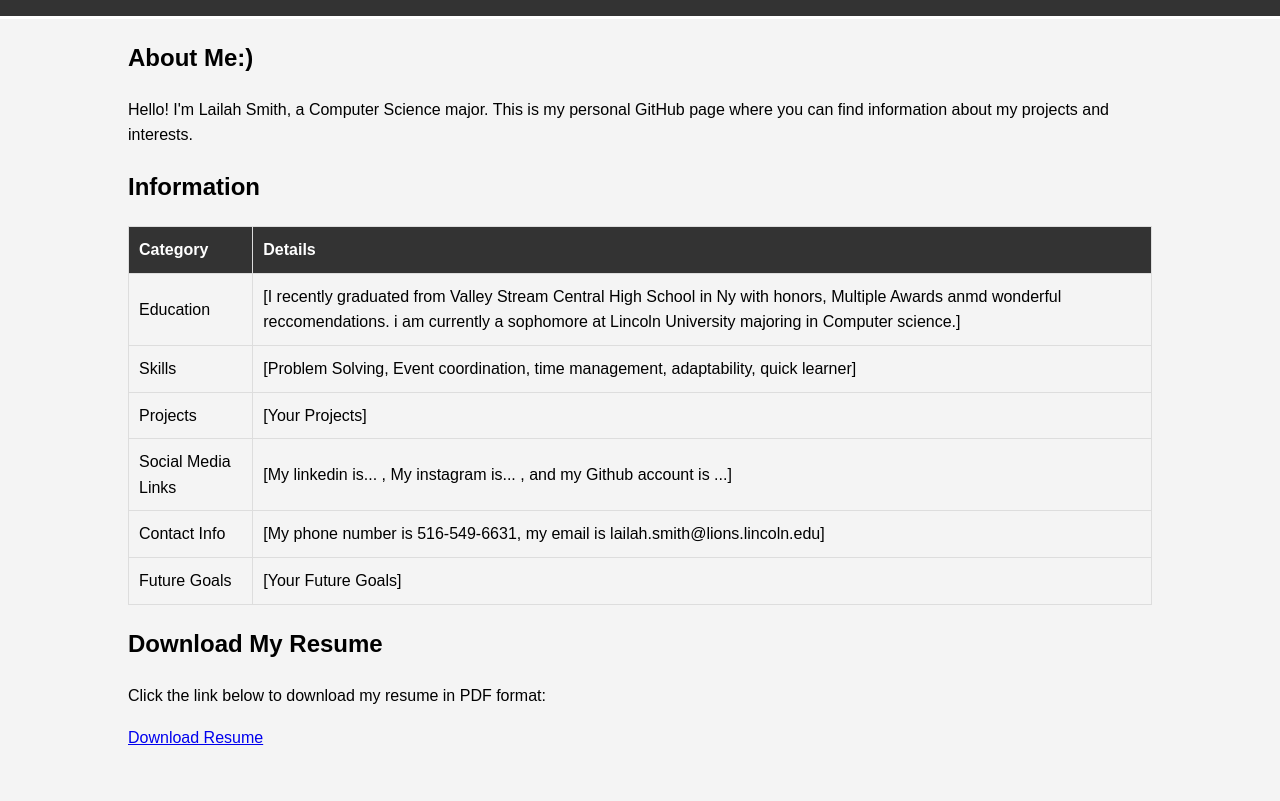
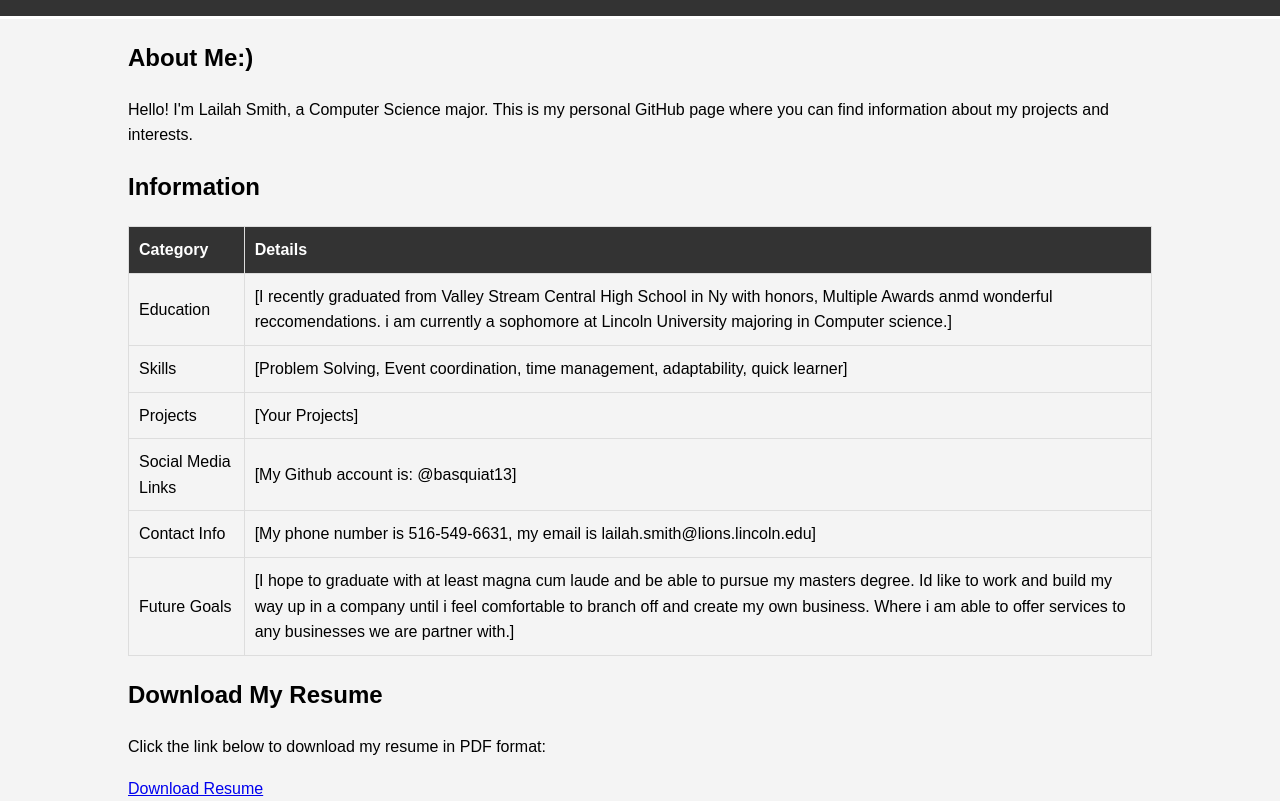
Before and after one commit to basquiat13/basquiat13.github.io, a plain HTML site: page index.html in a window 1280 px wide. Shown: the part 110-911 px from the top of the page. Before the commit the page ends 860 px from the top, so only its background shows below. Drawn offline with Linux system fonts and the light colour scheme.

Commit message:
Update index.html

```diff
--- a/index.html
+++ b/index.html
@@ -68,7 +68,8 @@
                 </tr>
                 <tr>
                     <td>Education</td>
-                    <td>[I recently graduated from Valley Stream Central High School in Ny with honors, Multiple Awards anmd wonderful reccomendations. i am currently a sophomore at Lincoln University majoring in Computer science.]</td>
+                    <td>[I recently graduated from Valley Stream Central High School in Ny with honors, Multiple Awards anmd wonderful reccomendations.
+                      i am currently a sophomore at Lincoln University majoring in Computer science.]</td>
                 </tr>
                 <tr>
                     <td>Skills</td>
@@ -80,7 +81,7 @@
                 </tr>
                 <tr>
                     <td>Social Media Links</td>
-                    <td>[My linkedin is...   , My instagram is... , and my Github account is ...]</td>
+                    <td>[My Github account is: @basquiat13]</td>
                 </tr>
                 <tr>
                     <td>Contact Info</td>
@@ -88,14 +89,15 @@
                 </tr>
                 <tr>
                     <td>Future Goals</td>
-                    <td>[Your Future Goals]</td>
+                    <td>[I hope to graduate with at least magna cum laude and be able to pursue my masters degree. Id like to work and build my way up in a company until i feel comfortable to branch off and create my own business.
+                      Where i am able to offer services to any businesses we are partner with.]</td>
                 </tr>
             </table>
         </section>
         <section class="resume">
             <h2>Download My Resume</h2>
             <p>Click the link below to download my resume in PDF format:</p>
-            <a href="resume.pdf" download>Download Resume</a>
+            <a href="https://docs.google.com/document/d/1DEhGIx704JJIwC-dN21JbmejuowfWcIHTUbsIkn9g74/edit?usp=sharing" download>Download Resume</a>
         </section>
     </div>
   </body>
```
